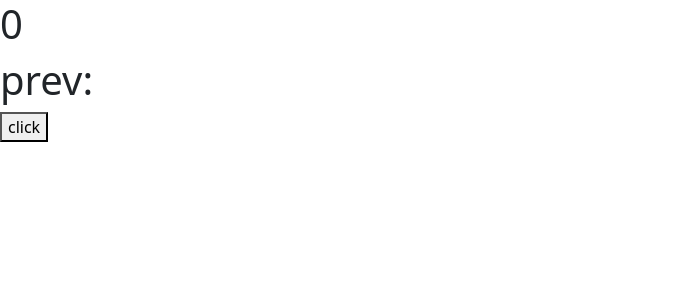
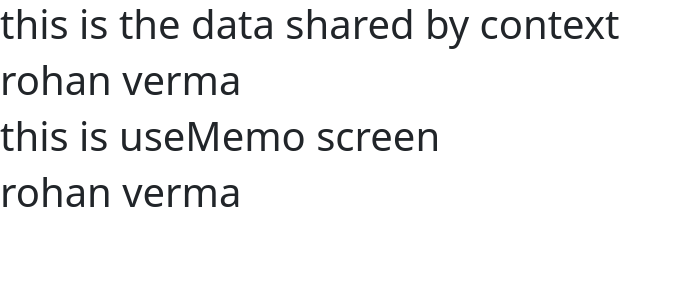
Before and after one commit to sidh-anvi01/REACT-2-30PM, a React (Vite) app: page / in a window 1280 px wide. Shown: the top 300 px of the page, without its empty margins (0-682 px from the left). Built offline with nearby package versions, Linux system fonts and the light colour scheme.

Commit message:
usememo hook and useContext hook in react done

```diff
--- a/src/App.jsx
+++ b/src/App.jsx
@@ -174,12 +174,32 @@
 
 
 
+// import React from 'react'
+// import UseRefEx from './components/UseRefEx'
+// import UseMemeoEx from './components/UseMemeoEx'
+
+// const App = () => {
+//   return (
+// <UseMemeoEx/>
+//   )
+// }
+
+// export default App
+
+
+
 import React from 'react'
-import UseRefEx from './components/UseRefEx'
+import UserContext from './context/userContext'
+import UserScreen from './components/UserScreen'
+import UseMemeoEx from './components/UseMemeoEx'
 
 const App = () => {
+  const name="rohan verma"
   return (
-   <UseRefEx/>
+    <UserContext.Provider value={name}>
+      <UserScreen />
+    <UseMemeoEx/>
+    </UserContext.Provider>
   )
 }
 
--- /dev/null
+++ b/src/components/UseMemeoEx.jsx
@@ -0,0 +1,102 @@
+// import React, { useMemo, useState } from 'react'
+
+// const UseMemeoEx = () => {
+// const [number,setNumber]=useState(0)
+// const [count,setCount]=useState(0)
+
+// const  result=useMemo(()=>{
+//     return number*number
+
+// },[number])
+
+
+//   return (
+//     <div>
+//         <h1>this is usememo class </h1>
+//         <h1>{number}</h1>
+//         <h1>{result}</h1>
+//         <button onClick={()=>setNumber(number+1 )}>click</button>
+
+// <h1>{count}</h1>
+
+//         <button onClick={()=>setCount(count+1 )}>click</button>
+
+//     </div>
+//   )
+// }
+
+// export default UseMemeoEx
+
+
+
+
+
+// // const result=useMemo(()=>{
+// //   return calaculation
+
+// // },[depenedencies])
+
+
+
+
+// next exmaple:
+
+
+// import React, { useMemo, useState } from 'react'
+
+// const UseMemeoEx = () => {
+//     const [search, setSearch] = useState("")
+
+
+//     const num = [
+//         "1",
+//         "2", "3", "4", "5", "6",
+//     ]
+
+//     const fillterData=useMemo(()=>{
+//         console.log("searching...")
+//         return num.filter((n)=>{
+//             n.
+//         })
+//     })
+
+//     return (
+//         <div>
+//             <h1>search use r</h1>
+
+
+//             <input type="text"
+//                 value={search}
+//                 onChange={
+//                     (e) => setSearch(e.target.value
+
+//                     )}
+//                 name="" id="" />
+
+//             <ul>
+
+//             </ul>
+
+//         </div>
+//     )
+// }
+
+// export default UseMemeoEx
+
+
+
+
+import React, { useContext } from 'react'
+import UserContext from '../context/userContext'
+
+const UseMemeoEx = () => {
+  const name=useContext(UserContext)
+  return (
+    <div>
+      <h1>this is useMemo screen</h1>
+      <h1>{name}</h1>
+    </div>
+  )
+}
+
+export default UseMemeoEx
--- /dev/null
+++ b/src/components/UserScreen.jsx
@@ -0,0 +1,14 @@
+import React, { useContext } from 'react'
+import UserContext from '../context/userContext'
+
+const UserScreen = () => {
+    const name=useContext(UserContext)
+  return (
+    <div>
+        <h1>this is the data shared by context </h1>
+      <h1>{name}</h1>
+    </div>
+  )
+}
+
+export default UserScreen
--- /dev/null
+++ b/src/context/userContext.jsx
@@ -0,0 +1,8 @@
+import { createContext } from "react";
+
+
+
+const UserContext=createContext()
+
+
+export default UserContext
```
